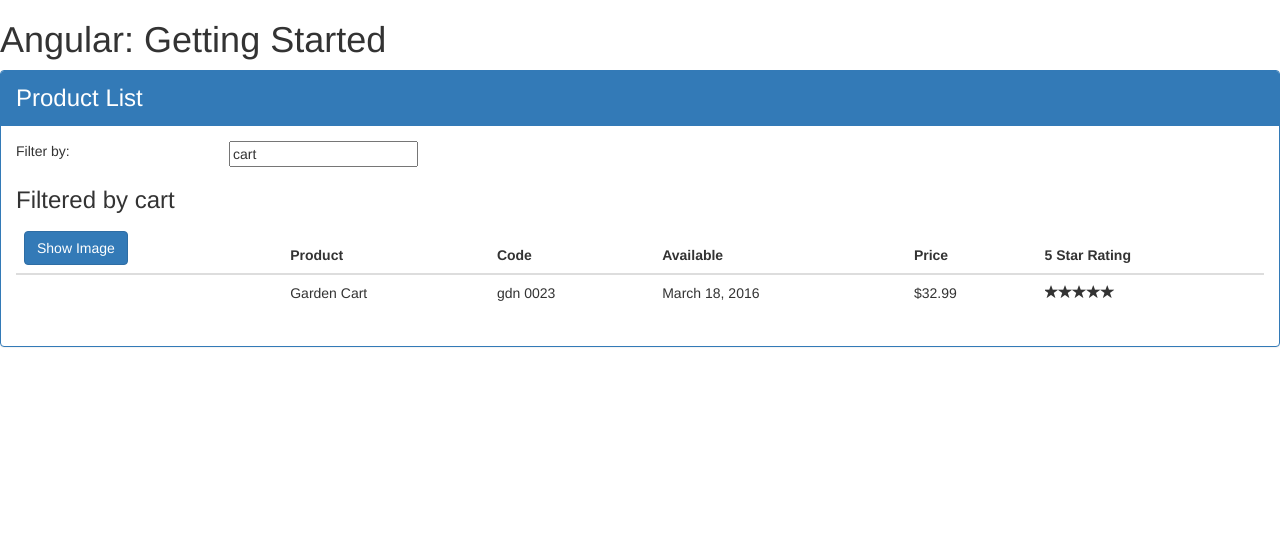
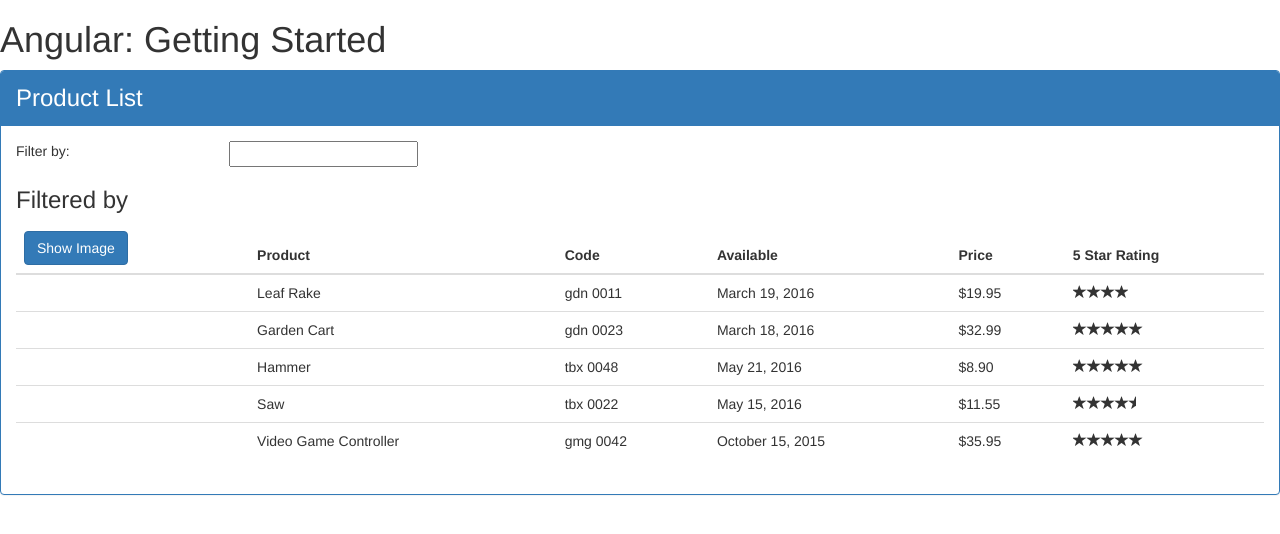
Before and after one commit to Maricha/ProdList, an Angular app: page / in a window 1280 px wide. Shown: the top 534 px of the page. Built offline with nearby package versions, Linux system fonts and the light colour scheme.

Commit message:
product service

```diff
--- a/src/app/app.component.ts
+++ b/src/app/app.component.ts
@@ -1,4 +1,5 @@
 import { Component } from '@angular/core';
+import { ProductService } from './products/product.service';
 
 @Component({
   selector: 'pm-root',
@@ -7,7 +8,8 @@
     <div><h1>{{pageTitle}}</h1>
       <pm-products></pm-products>
     </div>
-  `
+  `,
+  providers: [ ProductService ]
 })
 export class AppComponent {
   pageTitle: string = 'Angular: Getting Started';
--- a/src/app/products/product-list.component.ts
+++ b/src/app/products/product-list.component.ts
@@ -1,6 +1,7 @@
 import { Component, OnInit } from '@angular/core';
 
 import { IProduct } from './product';
+import { ProductService } from './product.service';
 
 @Component({
     selector: 'pm-products',
@@ -24,32 +25,9 @@
     }
 
     filteredProducts: IProduct[];
-    products: IProduct[] = [
-        {
-            "productId": 1,
-            "productName": "Leaf Rake",
-            "productCode": "GDN-0011",
-            "releaseDate": "March 19, 2016",
-            "description": "Leaf rake with 48-inch wooden handle.",
-            "price": 19.95,
-            "starRating": 3.2,
-            "imageUrl": "http://openclipart.org/image/300px/svg_to_png/26215/Anonymous_Leaf_Rake.png"
-        },
-        {
-            "productId": 2,
-            "productName": "Garden Cart",
-            "productCode": "GDN-0023",
-            "releaseDate": "March 18, 2016",
-            "description": "15 gallon capacity rolling garden cart",
-            "price": 32.99,
-            "starRating": 4.2,
-            "imageUrl": "http://openclipart.org/image/300px/svg_to_png/58471/garden_cart.png"
-        },
-    ];
+    products: IProduct[] = [];
 
-    constructor() {
-        this.filteredProducts = this.products;
-        this.listFilter = 'cart';
+    constructor(private _productService: ProductService) {
     }
 
     onRatingClicked(message: string): void {
@@ -67,6 +45,7 @@
     }
 
     ngOnInit(): void {
-        console.log('elo init');
+        this.products = this._productService.getProducts();
+        this.filteredProducts = this.products;
     }
 }
--- /dev/null
+++ b/src/app/products/product.service.ts
@@ -0,0 +1,62 @@
+import { Injectable } from '@angular/core';
+
+import { IProduct } from './product';
+
+@Injectable()
+export class ProductService {
+
+    getProducts(): IProduct[] {
+        return [
+            {
+                "productId": 1,
+                "productName": "Leaf Rake",
+                "productCode": "GDN-0011",
+                "releaseDate": "March 19, 2016",
+                "description": "Leaf rake with 48-inch wooden handle.",
+                "price": 19.95,
+                "starRating": 3.2,
+                "imageUrl": "http://openclipart.org/image/300px/svg_to_png/26215/Anonymous_Leaf_Rake.png"
+            },
+            {
+                "productId": 2,
+                "productName": "Garden Cart",
+                "productCode": "GDN-0023",
+                "releaseDate": "March 18, 2016",
+                "description": "15 gallon capacity rolling garden cart",
+                "price": 32.99,
+                "starRating": 4.2,
+                "imageUrl": "http://openclipart.org/image/300px/svg_to_png/58471/garden_cart.png"
+            },
+            {
+                "productId": 5,
+                "productName": "Hammer",
+                "productCode": "TBX-0048",
+                "releaseDate": "May 21, 2016",
+                "description": "Curved claw steel hammer",
+                "price": 8.9,
+                "starRating": 4.8,
+                "imageUrl": "http://openclipart.org/image/300px/svg_to_png/73/rejon_Hammer.png"
+            },
+            {
+                "productId": 8,
+                "productName": "Saw",
+                "productCode": "TBX-0022",
+                "releaseDate": "May 15, 2016",
+                "description": "15-inch steel blade hand saw",
+                "price": 11.55,
+                "starRating": 3.7,
+                "imageUrl": "http://openclipart.org/image/300px/svg_to_png/27070/egore911_saw.png"
+            },
+            {
+                "productId": 10,
+                "productName": "Video Game Controller",
+                "productCode": "GMG-0042",
+                "releaseDate": "October 15, 2015",
+                "description": "Standard two-button video game controller",
+                "price": 35.95,
+                "starRating": 4.6,
+                "imageUrl": "http://openclipart.org/image/300px/svg_to_png/120337/xbox-controller_01.png"
+            }
+        ]
+    }
+}
```
